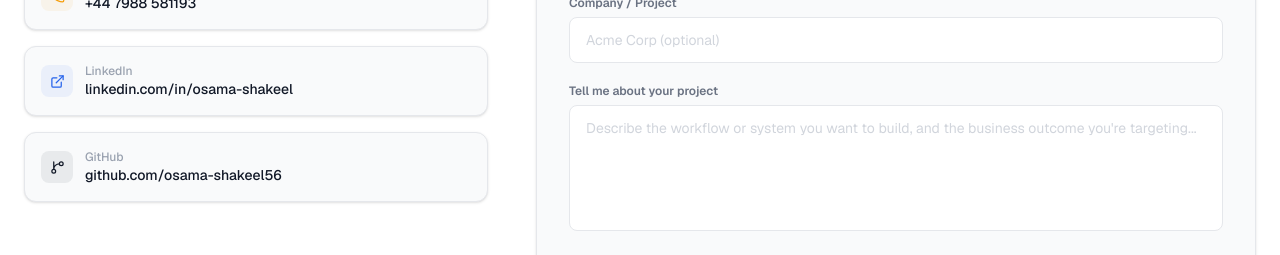
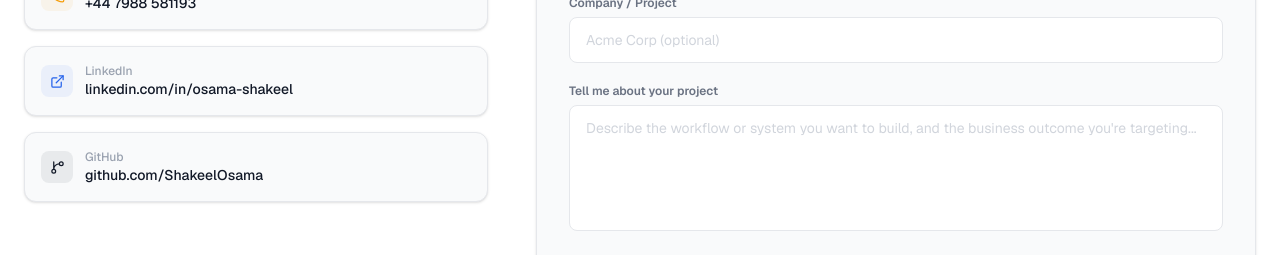
Before and after one commit to Bisma2701/Osama-shakeel, a Next.js app: page / in a window 1280 px wide. Shown: the part 7032-7287 px from the top of the page. Built offline with nearby package versions, Linux system fonts and the light colour scheme.

Commit message:
Refactor Contact component for improved structure

```diff
--- a/app/components/Contact.tsx
+++ b/app/components/Contact.tsx
@@ -82,8 +82,8 @@ export default function Contact() {
                 {
                   icon: GitBranch,
                   label: "GitHub",
-                 value: "github.com/osama-shakeel56",
-                 href: "https://github.com/osama-shakeel56",
+                 value: "github.com/ShakeelOsama",
+                 href: "https://github.com/ShakeelOsama",
                   color: "#111827",
                 },
               ].map((link) => (
```
